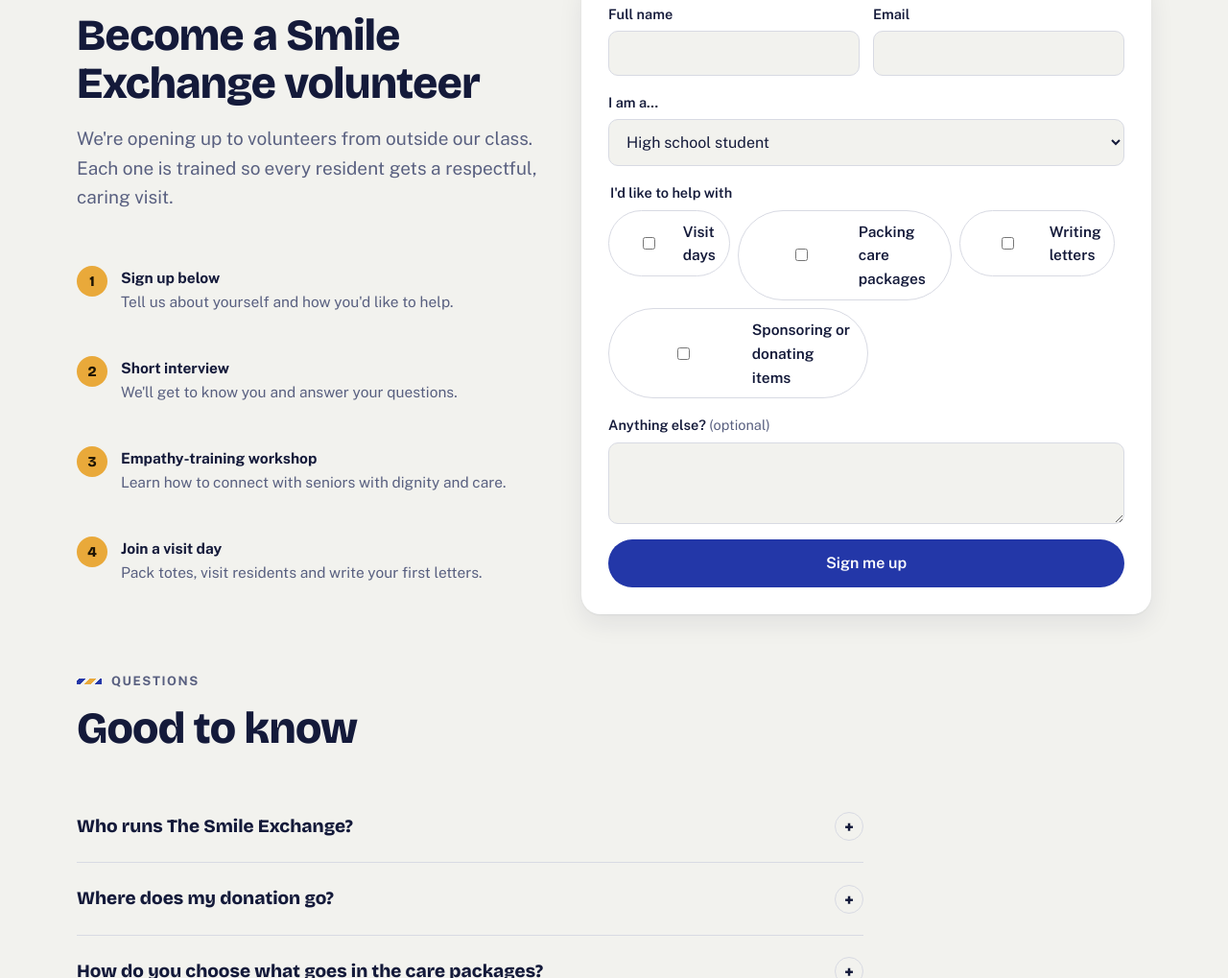
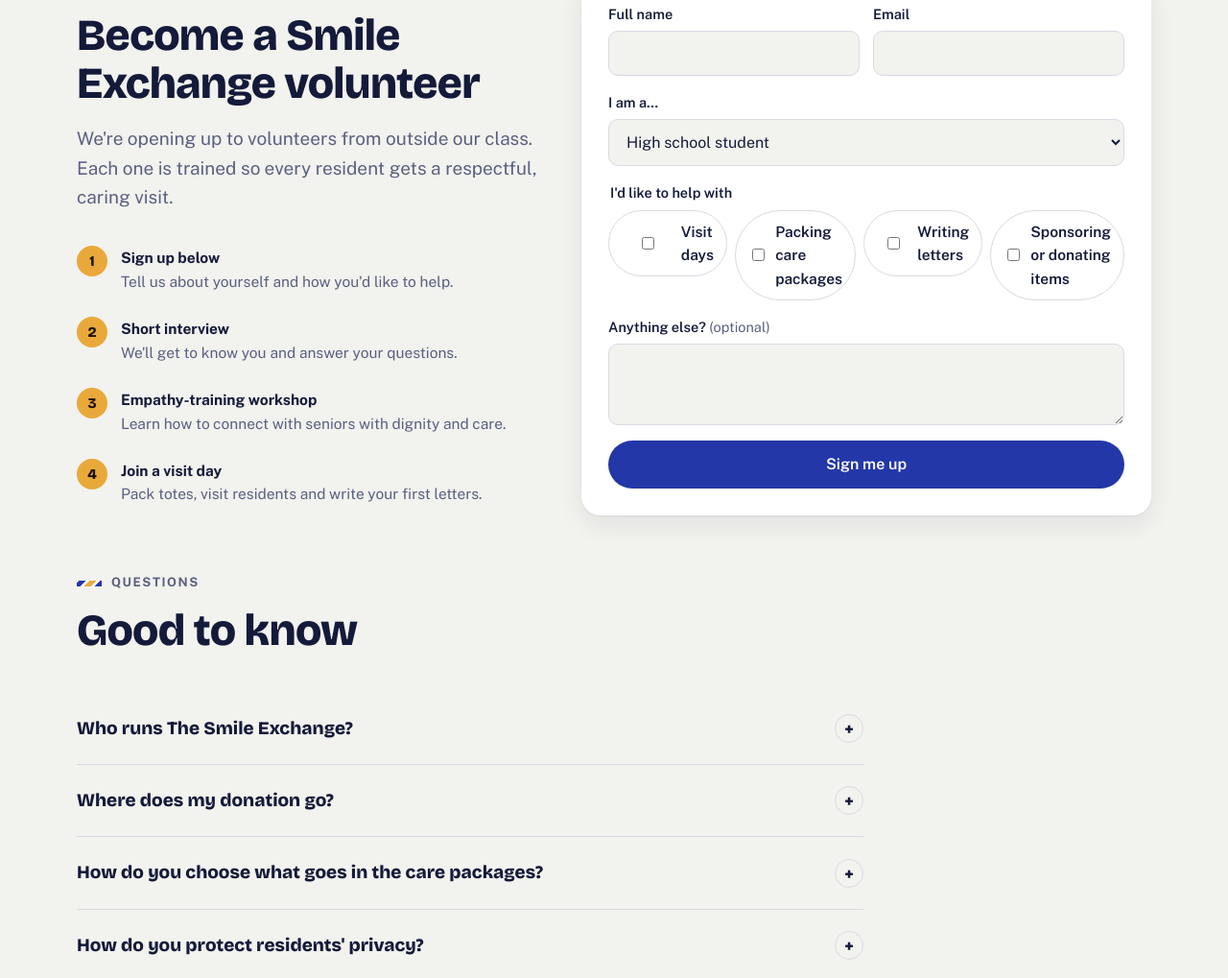
Before and after one commit to mapadron115/the-initiative, a plain HTML site: page index.html in a window 1280 px wide. Shown: the part 7015-8034 px from the top of the page at 96% size. Drawn offline with nearby package versions, Linux system fonts and the light colour scheme.

Commit message:
Volunteer form: pills fill each row

```diff
--- a/index.html
+++ b/index.html
@@ -313,7 +313,7 @@ table.data tfoot th{font-size:15px}
 form.signup{background:var(--surface);border-radius:20px;padding:28px;box-shadow:var(--shadow);display:grid;gap:16px}
 .two{display:grid;grid-template-columns:1fr 1fr;gap:14px}
 .checks{display:flex;flex-wrap:wrap;gap:8px;align-items:flex-start}
-.field .checks label{display:inline-flex;font-weight:600;gap:8px;align-items:center;padding:9px 13px;border:1.5px solid var(--line);border-radius:999px;font-size:15.5px;cursor:pointer}
+.field .checks label{display:inline-flex;flex:1;font-weight:600;gap:8px;align-items:center;padding:9px 13px;border:1.5px solid var(--line);border-radius:999px;font-size:15.5px;cursor:pointer}
 .checks input{accent-color:var(--royal)}
 .field .checks label:has(input:checked){border-color:var(--royal);background:var(--sky)}
 .form-msg{display:none;padding:14px 16px;border-radius:12px;background:var(--sky);font-size:15px}
```
